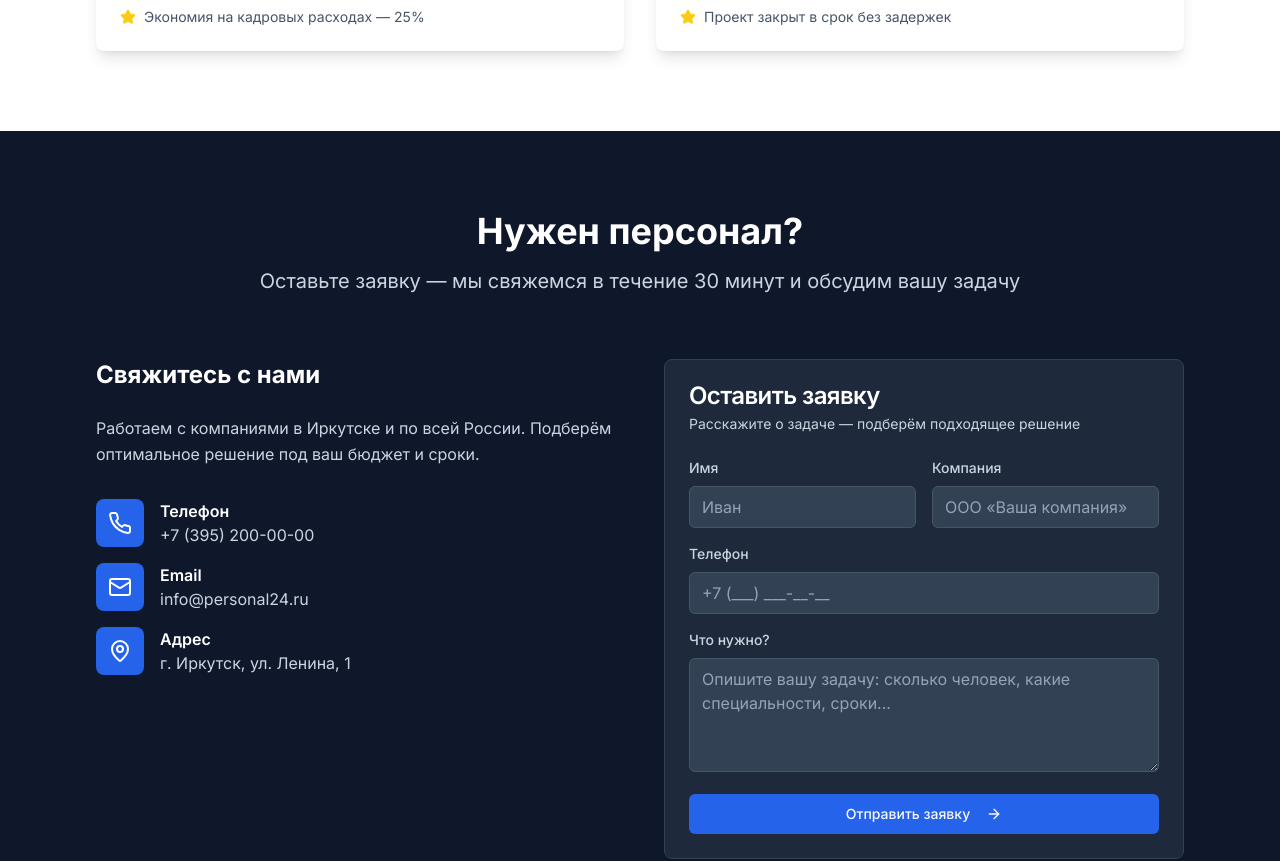
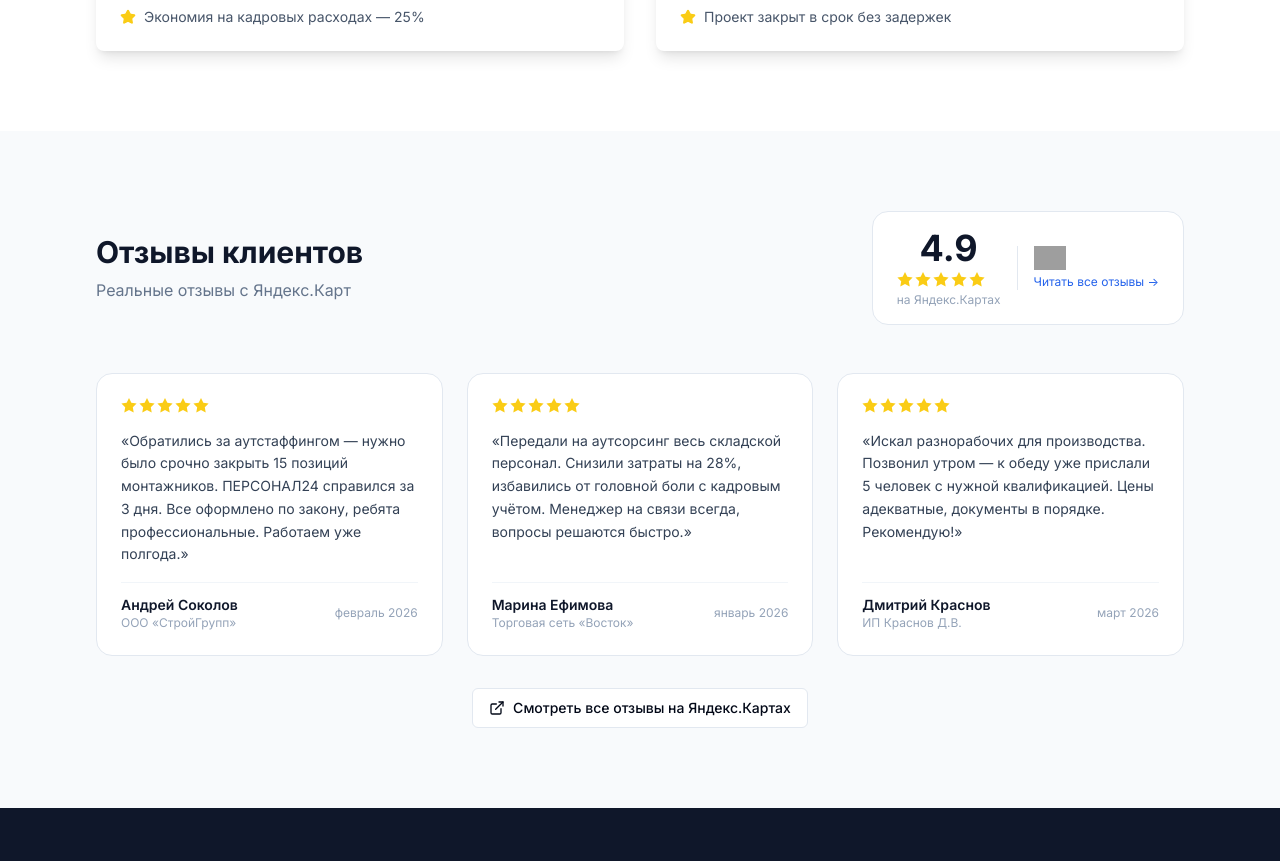
Before and after one commit to pr-poehali-dev/data-sync-initiative-7, a React (Vite) app: page / in a window 1280 px wide. Shown: the part 5480-6341 px from the top of the page. Built offline with nearby package versions, Linux system fonts and the light colour scheme; grey boxes are pictures that could not be loaded.

Commit message:
feat: интеграция с Яндекс.Карточками отзывов

```diff
--- a/src/pages/Index.tsx
+++ b/src/pages/Index.tsx
@@ -648,6 +648,94 @@ export default function Portfolio() {
         </div>
       </section>
 
+      {/* Reviews Section */}
+      <section className="py-20 bg-slate-50">
+        <div className="max-w-6xl mx-auto px-4 sm:px-6 lg:px-8">
+          <div className="flex flex-col sm:flex-row sm:items-center justify-between gap-6 mb-12">
+            <div>
+              <h2 className="text-3xl font-bold text-slate-900 mb-2">Отзывы клиентов</h2>
+              <p className="text-slate-500">Реальные отзывы с Яндекс.Карт</p>
+            </div>
+            {/* Яндекс рейтинг */}
+            <a
+              href="https://yandex.ru/maps/org/personal24/"
+              target="_blank"
+              rel="noopener noreferrer"
+              className="flex items-center gap-4 bg-white border border-slate-200 rounded-2xl px-6 py-4 hover:shadow-md transition-shadow shrink-0"
+            >
+              <div className="text-center">
+                <div className="text-4xl font-bold text-slate-900">4.9</div>
+                <div className="flex gap-0.5 mt-1">
+                  {[1,2,3,4,5].map(i => (
+                    <svg key={i} className="w-4 h-4 fill-yellow-400" viewBox="0 0 20 20"><path d="M10 15l-5.878 3.09 1.123-6.545L.489 6.91l6.572-.955L10 0l2.939 5.955 6.572.955-4.756 4.635 1.123 6.545z"/></svg>
+                  ))}
+                </div>
+                <div className="text-xs text-slate-400 mt-1">на Яндекс.Картах</div>
+              </div>
+              <div className="border-l border-slate-200 pl-4">
+                <img src="https://yastatic.net/s3/home-static/_/v3/logo.svg" alt="Яндекс" className="h-6 w-auto mb-1" />
+                <div className="text-xs text-blue-600 hover:underline">Читать все отзывы →</div>
+              </div>
+            </a>
+          </div>
+
+          <div className="grid md:grid-cols-3 gap-6">
+            {[
+              {
+                name: "Андрей Соколов",
+                company: "ООО «СтройГрупп»",
+                rating: 5,
+                text: "Обратились за аутстаффингом — нужно было срочно закрыть 15 позиций монтажников. ПЕРСОНАЛ24 справился за 3 дня. Все оформлено по закону, ребята профессиональные. Работаем уже полгода.",
+                date: "февраль 2026",
+              },
+              {
+                name: "Марина Ефимова",
+                company: "Торговая сеть «Восток»",
+                rating: 5,
+                text: "Передали на аутсорсинг весь складской персонал. Снизили затраты на 28%, избавились от головной боли с кадровым учётом. Менеджер на связи всегда, вопросы решаются быстро.",
+                date: "январь 2026",
+              },
+              {
+                name: "Дмитрий Краснов",
+                company: "ИП Краснов Д.В.",
+                rating: 5,
+                text: "Искал разнорабочих для производства. Позвонил утром — к обеду уже прислали 5 человек с нужной квалификацией. Цены адекватные, документы в порядке. Рекомендую!",
+                date: "март 2026",
+              },
+            ].map((r, i) => (
+              <div key={i} className="bg-white border border-slate-200 rounded-2xl p-6 flex flex-col gap-4">
+                <div className="flex gap-0.5">
+                  {[1,2,3,4,5].map(s => (
+                    <svg key={s} className={`w-4 h-4 ${s <= r.rating ? "fill-yellow-400" : "fill-slate-200"}`} viewBox="0 0 20 20"><path d="M10 15l-5.878 3.09 1.123-6.545L.489 6.91l6.572-.955L10 0l2.939 5.955 6.572.955-4.756 4.635 1.123 6.545z"/></svg>
+                  ))}
+                </div>
+                <p className="text-slate-700 text-sm leading-relaxed flex-1">«{r.text}»</p>
+                <div className="border-t border-slate-100 pt-3 flex justify-between items-center">
+                  <div>
+                    <div className="font-semibold text-slate-900 text-sm">{r.name}</div>
+                    <div className="text-slate-400 text-xs">{r.company}</div>
+                  </div>
+                  <div className="text-slate-400 text-xs">{r.date}</div>
+                </div>
+              </div>
+            ))}
+          </div>
+
+          <div className="text-center mt-8">
+            <a
+              href="https://yandex.ru/maps/org/personal24/"
+              target="_blank"
+              rel="noopener noreferrer"
+            >
+              <Button variant="outline" className="gap-2">
+                <Icon name="ExternalLink" className="h-4 w-4" />
+                Смотреть все отзывы на Яндекс.Картах
+              </Button>
+            </a>
+          </div>
+        </div>
+      </section>
+
       {/* Contact Section */}
       <section id="contact" className="py-20 bg-slate-900 text-white">
         <div className="max-w-6xl mx-auto px-4 sm:px-6 lg:px-8">
```
